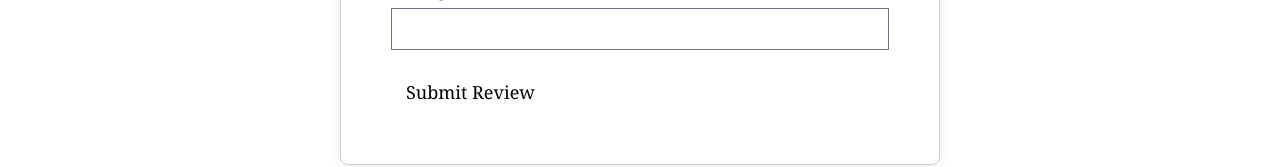
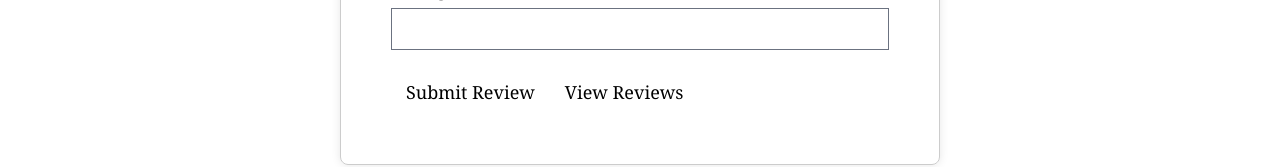
Before and after one commit to rhyss17/WebDreamcraft, a React (Create React App) app: page /reviews in a window 1280 px wide. Shown: the part 563-730 px from the top of the page. Built offline with nearby package versions, Linux system fonts and the light colour scheme.

Commit message:
Adding another button for rview veiews

```diff
--- a/src/pages/Reviews/reviews.js
+++ b/src/pages/Reviews/reviews.js
@@ -53,6 +53,11 @@ const ReviewPage = () => {
     }
   };
 
+  const handleViewReviews = () => {
+    // Add logic to navigate to the page where you display customer reviews
+    // For example, window.location.href = "/customer-reviews";
+    alert("View Customer Reviews clicked!");
+  };
 
   return (
     <div>
@@ -92,6 +97,7 @@ const ReviewPage = () => {
           </label>
 
           <button type="submit">Submit Review</button>
+          <button type="button" onClick={handleViewReviews}>View Reviews</button>
         </form>
       </div>
     </div>
```
